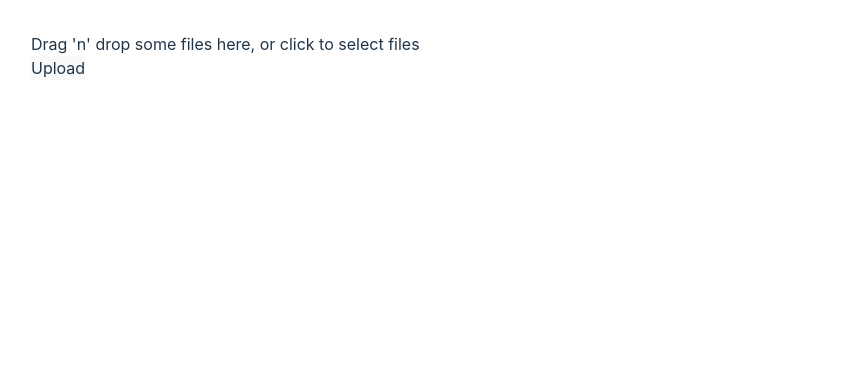
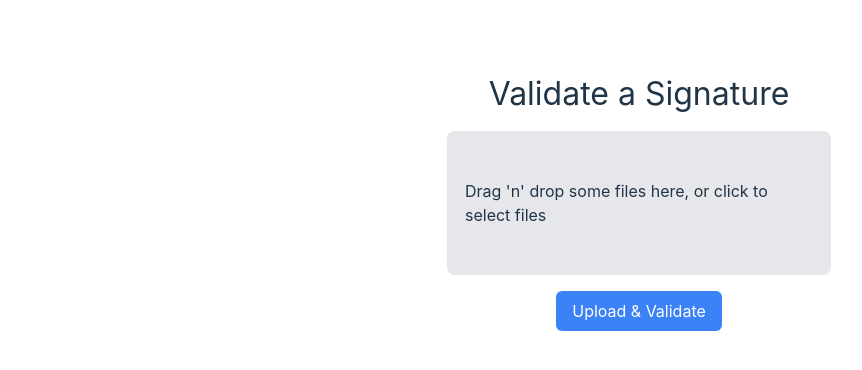
Before and after one commit to criipto/criipto-signatures-validation, a React (Vite) app in the folder frontend/: page / in a window 1280 px wide. Shown: the top 370 px of the page, without its empty margins (1-863 px from the left). Built offline with nearby package versions, Linux system fonts and the light colour scheme.

Commit message:
Add DropzoneComponent

```diff
--- a/frontend/src/App.tsx
+++ b/frontend/src/App.tsx
@@ -1,20 +1,20 @@
-import {useCallback, useState} from 'react'
-import {useDropzone} from 'react-dropzone'
+import { useCallback, useState } from 'react';
+import DropzoneComponent from './Components/DropzoneComponent';
 import './App.css';
 
-import type {Validation} from '../../library/src/index';
+import type { Validation } from '../../library/src/index';
 
 type ValidationResponse = {
-  [key: string]: Validation | {error: string}
-}
+  [key: string]: Validation | { error: string };
+};
 
 function App() {
   const [files, setFiles] = useState<File[]>([]);
+  const [results, setResults] = useState<ValidationResponse>();
+
   const onDrop = useCallback((acceptedFiles: File[]) => {
-    // Do something with the files
     setFiles(acceptedFiles);
-  }, [])
-  const {getRootProps, getInputProps, isDragActive} = useDropzone({onDrop});
+  }, []);
 
   const handleUpload = async () => {
     if (!files || !files.length) return;
@@ -30,27 +30,21 @@ function App() {
       });
 
       if (response.ok) {
-        const results = await response.json() as ValidationResponse;
+        const results = (await response.json()) as ValidationResponse;
         console.log(results);
+        setResults(results);
       } else {
         console.error('HTTP error:', response.status);
       }
     } catch (error) {
       console.error('Error uploading file:', error);
     }
-  }
+  };
 
   return (
     <div className="App">
-      <div {...getRootProps()}>
-        <input {...getInputProps()} />
-        {
-          isDragActive ?
-            <p>Drop the files here ...</p> :
-            <p>Drag 'n' drop some files here, or click to select files</p>
-        }
-      </div>
-      <button onClick={handleUpload}>Upload</button>
+      <DropzoneComponent onDrop={onDrop} handleUpload={handleUpload} />
+      {results && <>Results</>}
     </div>
   );
 }
--- /dev/null
+++ b/frontend/src/Components/DropzoneComponent.tsx
@@ -0,0 +1,18 @@
+import { useDropzone } from 'react-dropzone';
+
+export default function DropzoneComponent({ onDrop, handleUpload }: { onDrop: (acceptedFiles: File[]) => void; handleUpload: () => void }) {
+  const { getRootProps, getInputProps, isDragActive } = useDropzone({ onDrop });
+
+  return (
+    <div className="mt-8 flex flex-col items-center justify-center">
+      <h1 className="text-center mt-2 mb-4 px-2 py-1">Validate a Signature</h1>
+      <div {...getRootProps()} className="flex items-center justify-center h-36 w-96 border-2 border-dashed rounded-lg p-4 bg-gray-200">
+        <input {...getInputProps()} />
+        {isDragActive ? <p>Drop the files here ...</p> : <p>Drag 'n' drop some files here, or click to select files</p>}
+      </div>
+      <button onClick={handleUpload} className="mt-4 px-4 py-2 bg-blue-500 text-white rounded-md hover:bg-blue-600">
+        Upload & Validate
+      </button>
+    </div>
+  );
+}
```
